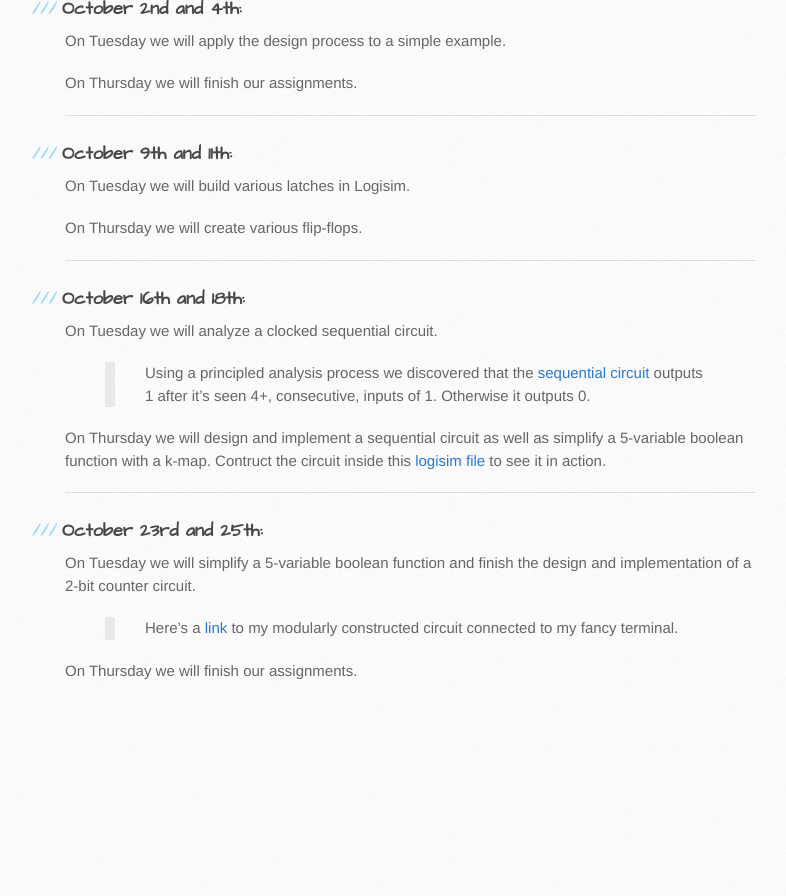
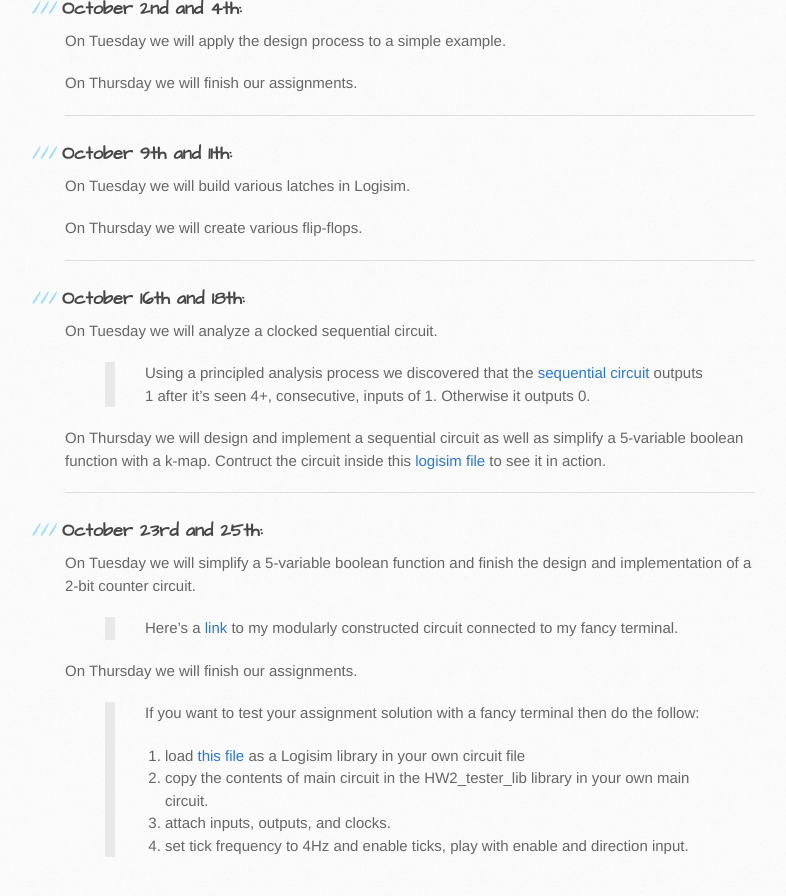
Before and after one commit to philstutorials/philstutorials.github.io, a Jekyll site: the page built from CPSC359.md, in a window 1280 px wide and 900 px high, scrolled down 976 px. Shown: the top 896 px of the window, without its empty margins (105-891 px from the left). Built offline with Jekyll 4.4.1, drawn with Linux system fonts in a browser that asks for light colours; our own code applies the rules of GitHub Pages for plain Markdown files; before the commit the page ends 1701 px from its top, so only the background shows below that.

Commit message:
Update CPSC359.md

```diff
--- a/CPSC359.md
+++ b/CPSC359.md
@@ -59,3 +59,8 @@ On Tuesday we will simplify a 5-variable boolean function and finish the design
 > Here's a [link](https://raw.githubusercontent.com/philstutorials/philstutorials.github.io/master/_data/simple_counter_split.circ "Logisim file. Save this to your computer.") to my modularly constructed circuit connected to my fancy terminal.
 
 On Thursday we will finish our assignments.
+> If you want to test your assignment solution with a fancy terminal then do the follow:
+1. load [this file](https://raw.githubusercontent.com/philstutorials/philstutorials.github.io/master/_data/HW2_tester_lib.circ "Logisim file. Save this to your computer.") as a Logisim library in your own circuit file
+2. copy the contents of main circuit in the HW2_tester_lib library in your own main circuit.
+3. attach inputs, outputs, and clocks.
+4. set tick frequency to 4Hz and enable ticks, play with enable and direction input.
```
